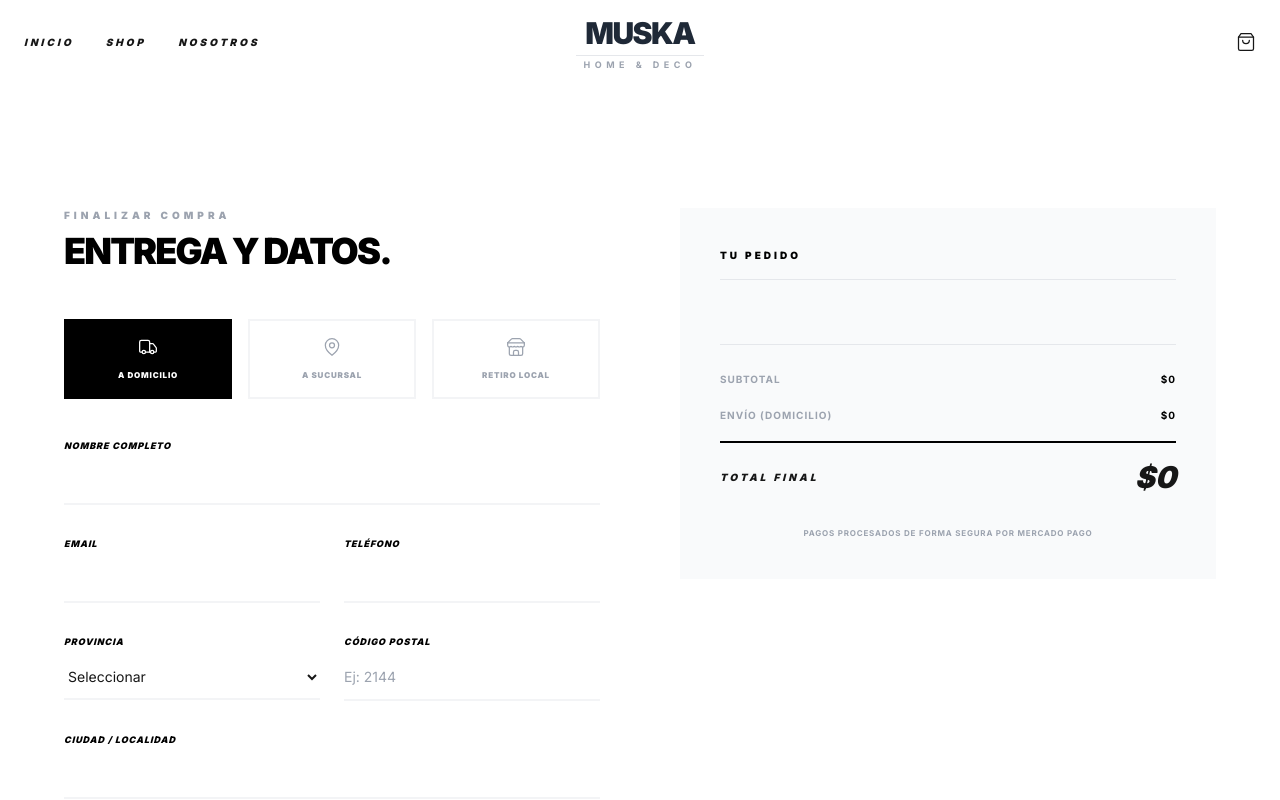
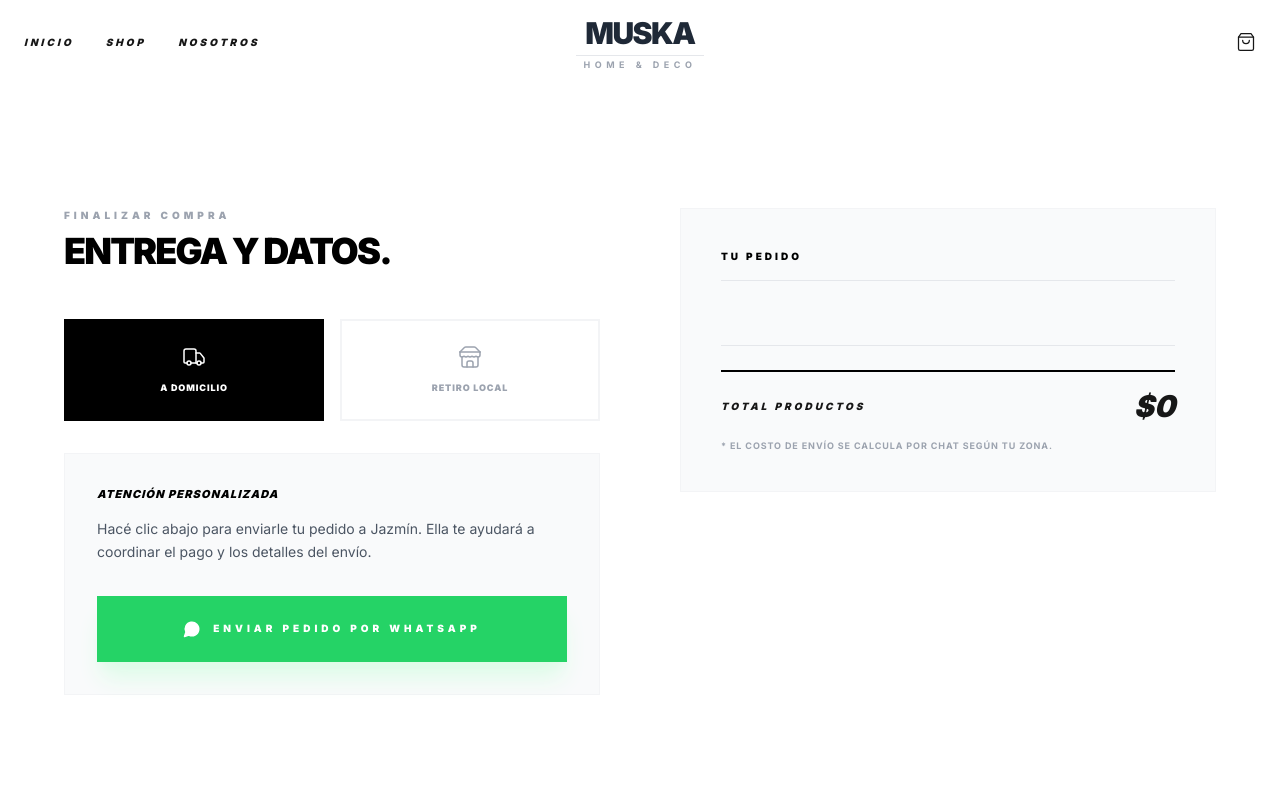
Before and after one commit to agusmerlo2005/muska2026, a Next.js app: page /checkout in a window 1280 px wide. Shown: the top 800 px of the page. Built offline with nearby package versions, Linux system fonts and the light colour scheme.

Commit message:
cambiando datos

```diff
--- a/src/app/checkout/page.tsx
+++ b/src/app/checkout/page.tsx
@@ -2,179 +2,85 @@
 
 import { useState } from 'react';
 import { useCart } from '@/hooks/useCart';
-import { Truck, MapPin, Store } from 'lucide-react';
-
-// Precios de referencia (Ajustalos con Jazmín según lo que cobre Andreani/Correo Argentino)
-const SHIPPING_RATES: { [key: string]: number } = {
-  'Santa Fe': 4500, // Santa Fe suele ser más barato si estás ahí
-  'CABA': 5500,
-  'GBA': 5800,
-  'Córdoba': 5200,
-  'Resto del País': 7500,
-};
+import { Truck, Store, MessageCircle } from 'lucide-react';
 
 export default function CheckoutPage() {
   const { cart } = useCart();
   const totalProducts = cart.reduce((acc, item) => acc + item.price * item.quantity, 0);
+  const [deliveryMethod, setDeliveryMethod] = useState<'domicilio' | 'retiro'>('domicilio');
 
-  const [loading, setLoading] = useState(false);
-  const [shippingCost, setShippingCost] = useState(0);
-  const [deliveryMethod, setDeliveryMethod] = useState('domicilio');
+  // Número de Jazmín ya configurado
+  const WHATSAPP_NUMBER = "5493471572730";
 
-  const [formData, setFormData] = useState({
-    name: '',
-    email: '',
-    phone: '',
-    address: '',
-    city: '',
-    province: '',
-    zipCode: '', // <-- Agregado
-    deliveryNotes: '',
-  });
+  const handleWhatsAppContact = () => {
+    // Si el carrito está vacío, no hace nada
+    if (cart.length === 0) return;
 
-  const finalTotal = totalProducts + (deliveryMethod === 'retiro' ? 0 : shippingCost);
+    // Construir lista de productos para el mensaje
+    const productList = cart.map(item => `- ${item.name} (x${item.quantity})`).join('\n');
 
-  const handleProvinceChange = (province: string) => {
-    const cost = SHIPPING_RATES[province] || SHIPPING_RATES['Resto del País'];
-    setShippingCost(cost);
-    setFormData({ ...formData, province });
-  };
+    const message = `¡Hola Jazmín! Vengo de la web y quiero coordinar el envío de mi compra.\n\n` +
+                    ` MÉTODO: ${deliveryMethod === 'domicilio' ? 'Envío a Domicilio' : 'Retiro Local'}\n` +
+                    ` PEDIDO:\n${productList}\n\n` +
+                    ` TOTAL: $${totalProducts.toLocaleString()}`;
 
-  const handleSubmit = async (e: React.FormEvent) => {
-    e.preventDefault();
-    if (!formData.province && deliveryMethod !== 'retiro') {
-      alert("Por favor seleccioná una provincia.");
-      return;
-    }
-    setLoading(true);
-
-    try {
-      const response = await fetch('/api/checkout', {
-        method: 'POST',
-        headers: { 'Content-Type': 'application/json' },
-        body: JSON.stringify({
-          items: cart,
-          formData,
-          total: finalTotal,
-          shippingCost: deliveryMethod === 'retiro' ? 0 : shippingCost
-        }),
-      });
-      const data = await response.json();
-      if (data.init_point) {
-        window.location.href = data.init_point;
-      } else {
-        alert('Hubo un error al procesar el pago.');
-      }
-    } catch (error) {
-      console.error(error);
-      alert('Error de conexión.');
-    } finally {
-      setLoading(false);
-    }
+    const encodedMessage = encodeURIComponent(message);
+    window.open(`https://wa.me/${WHATSAPP_NUMBER}?text=${encodedMessage}`, '_blank');
   };
 
   return (
     <div className="min-h-screen bg-white pt-32 pb-20 px-6">
       <div className="max-w-6xl mx-auto grid grid-cols-1 lg:grid-cols-2 gap-20">
 
-        {/* COLUMNA IZQUIERDA: FORMULARIO */}
+        {/* COLUMNA IZQUIERDA: SELECCIÓN DE ENTREGA */}
         <div>
           <h2 className="text-[10px] uppercase font-black tracking-[0.4em] text-gray-400 mb-2">Finalizar Compra</h2>
           <h1 className="text-4xl font-black uppercase tracking-tighter mb-12 text-black">Entrega y Datos.</h1>
 
-          <form onSubmit={handleSubmit} className="space-y-8">
+          <div className="space-y-8">
             {/* MÉTODOS DE ENVÍO */}
-            <div className="grid grid-cols-3 gap-4">
+            <div className="grid grid-cols-2 gap-4">
               <button
                 type="button"
                 onClick={() => setDeliveryMethod('domicilio')}
-                className={`flex flex-col items-center gap-3 p-4 border-2 transition-all ${deliveryMethod === 'domicilio' ? 'border-black bg-black text-white' : 'border-gray-100 text-gray-400 hover:border-gray-200'}`}
+                className={`flex flex-col items-center gap-3 p-6 border-2 transition-all ${deliveryMethod === 'domicilio' ? 'border-black bg-black text-white' : 'border-gray-100 text-gray-400 hover:border-gray-200'}`}
               >
-                <Truck size={20} strokeWidth={1.5} />
-                <span className="text-[8px] uppercase font-black tracking-widest text-center">A Domicilio</span>
+                <Truck size={24} strokeWidth={1.5} />
+                <span className="text-[9px] uppercase font-black tracking-widest text-center">A Domicilio</span>
               </button>
-              <button
-                type="button"
-                onClick={() => setDeliveryMethod('sucursal')}
-                className={`flex flex-col items-center gap-3 p-4 border-2 transition-all ${deliveryMethod === 'sucursal' ? 'border-black bg-black text-white' : 'border-gray-100 text-gray-400 hover:border-gray-200'}`}
-              >
-                <MapPin size={20} strokeWidth={1.5} />
-                <span className="text-[8px] uppercase font-black tracking-widest text-center">A Sucursal</span>
-              </button>
+
               <button
                 type="button"
                 onClick={() => setDeliveryMethod('retiro')}
-                className={`flex flex-col items-center gap-3 p-4 border-2 transition-all ${deliveryMethod === 'retiro' ? 'border-black bg-black text-white' : 'border-gray-100 text-gray-400 hover:border-gray-200'}`}
+                className={`flex flex-col items-center gap-3 p-6 border-2 transition-all ${deliveryMethod === 'retiro' ? 'border-black bg-black text-white' : 'border-gray-100 text-gray-400 hover:border-gray-200'}`}
               >
-                <Store size={20} strokeWidth={1.5} />
-                <span className="text-[8px] uppercase font-black tracking-widest text-center">Retiro Local</span>
+                <Store size={24} strokeWidth={1.5} />
+                <span className="text-[9px] uppercase font-black tracking-widest text-center">Retiro Local</span>
               </button>
             </div>
 
-            <div className="space-y-6">
-              {/* DATOS PERSONALES */}
-              <div className="space-y-1">
-                <label className="text-[9px] uppercase font-black tracking-widest text-black italic">Nombre Completo</label>
-                <input required type="text" className="w-full border-b-2 border-gray-100 py-3 focus:border-black outline-none text-sm" onChange={(e) => setFormData({...formData, name: e.target.value})} />
+            {/* BOTÓN WHATSAPP */}
+            <div className="bg-gray-50 p-8 border border-gray-100 space-y-4">
+              <p className="text-[11px] font-black uppercase tracking-widest text-black italic">Atención Personalizada</p>
+              <p className="text-sm text-gray-600 leading-relaxed">
+                Hacé clic abajo para enviarle tu pedido a Jazmín. Ella te ayudará a coordinar el pago y los detalles del envío.
+              </p>
+              <div className="pt-4">
+                 <button
+                  onClick={handleWhatsAppContact}
+                  disabled={cart.length === 0}
+                  className="w-full bg-[#25D366] text-white py-6 text-[10px] uppercase font-black tracking-[0.4em] hover:brightness-110 transition-all flex items-center justify-center gap-3 shadow-xl shadow-green-100 active:scale-[0.98]"
+                >
+                  <MessageCircle size={18} fill="white" />
+                  Enviar Pedido por WhatsApp
+                </button>
               </div>
-
-              <div className="grid grid-cols-2 gap-6">
-                <div className="space-y-1">
-                  <label className="text-[9px] uppercase font-black tracking-widest text-black italic">Email</label>
-                  <input required type="email" className="w-full border-b-2 border-gray-100 py-3 focus:border-black outline-none text-sm" onChange={(e) => setFormData({...formData, email: e.target.value})} />
-                </div>
-                <div className="space-y-1">
-                  <label className="text-[9px] uppercase font-black tracking-widest text-black italic">Teléfono</label>
-                  <input required type="tel" className="w-full border-b-2 border-gray-100 py-3 focus:border-black outline-none text-sm" onChange={(e) => setFormData({...formData, phone: e.target.value})} />
-                </div>
-              </div>
-
-              {/* DATOS DE ENVÍO (Solo si no es retiro) */}
-              {deliveryMethod !== 'retiro' && (
-                <>
-                  <div className="grid grid-cols-2 gap-6">
-                    <div className="space-y-1">
-                      <label className="text-[9px] uppercase font-black tracking-widest text-black italic">Provincia</label>
-                      <select required className="w-full border-b-2 border-gray-100 py-3 focus:border-black outline-none text-sm bg-white" onChange={(e) => handleProvinceChange(e.target.value)}>
-                        <option value="">Seleccionar</option>
-                        {Object.keys(SHIPPING_RATES).map(prov => <option key={prov} value={prov}>{prov}</option>)}
-                      </select>
-                    </div>
-                    <div className="space-y-1">
-                      <label className="text-[9px] uppercase font-black tracking-widest text-black italic">Código Postal</label>
-                      <input required type="text" placeholder="Ej: 2144" className="w-full border-b-2 border-gray-100 py-3 focus:border-black outline-none text-sm" onChange={(e) => setFormData({...formData, zipCode: e.target.value})} />
-                    </div>
-                  </div>
-
-                  <div className="space-y-1">
-                    <label className="text-[9px] uppercase font-black tracking-widest text-black italic">Ciudad / Localidad</label>
-                    <input required type="text" className="w-full border-b-2 border-gray-100 py-3 focus:border-black outline-none text-sm" onChange={(e) => setFormData({...formData, city: e.target.value})} />
-                  </div>
-
-                  <div className="space-y-1">
-                    <label className="text-[9px] uppercase font-black tracking-widest text-black italic">
-                      {deliveryMethod === 'domicilio' ? 'Dirección Exacta' : 'Nombre de la Sucursal Andreani/Correo'}
-                    </label>
-                    <input
-                      required
-                      type="text"
-                      placeholder={deliveryMethod === 'domicilio' ? "Calle 123, Piso 1, Depto A" : "Ej: Sucursal Centro"}
-                      className="w-full border-b-2 border-gray-100 py-3 focus:border-black outline-none text-sm"
-                      onChange={(e) => setFormData({...formData, address: e.target.value})}
-                    />
-                  </div>
-                </>
-              )}
             </div>
-
-            <button type="submit" disabled={loading || cart.length === 0} className="w-full bg-black text-white py-6 text-[10px] uppercase font-black tracking-[0.4em] hover:bg-gray-800 transition-colors mt-10">
-              {loading ? 'PROCESANDO...' : 'Confirmar y Pagar'}
-            </button>
-          </form>
+          </div>
         </div>
 
         {/* COLUMNA DERECHA: RESUMEN */}
-        <div className="bg-gray-50 p-10 lg:sticky lg:top-32 h-fit">
+        <div className="bg-gray-50 p-10 lg:sticky lg:top-32 h-fit border border-gray-100">
           <h3 className="text-[10px] uppercase font-black tracking-[0.3em] text-black mb-8 border-b pb-4">Tu Pedido</h3>
 
           <div className="space-y-6 mb-8 max-h-[40vh] overflow-y-auto pr-2">
@@ -194,24 +100,15 @@ export default function CheckoutPage() {
             ))}
           </div>
 
-          <div className="border-t border-gray-200 pt-6 space-y-4 text-sm font-medium">
-             <div className="flex justify-between text-[10px] uppercase font-bold text-gray-400 tracking-widest">
-                <span>Subtotal</span>
-                <span className="text-black">${totalProducts.toLocaleString()}</span>
+          <div className="border-t border-gray-200 pt-6 space-y-4">
+             <div className="flex justify-between items-center pt-4 border-t-2 border-black">
+                <span className="text-[10px] uppercase font-black tracking-[0.3em] italic">Total Productos</span>
+                <span className="text-3xl font-black italic">${totalProducts.toLocaleString()}</span>
              </div>
-             <div className="flex justify-between text-[10px] uppercase font-bold text-gray-400 tracking-widest">
-                <span>Envío ({deliveryMethod})</span>
-                <span className="text-black">{deliveryMethod === 'retiro' ? 'GRATIS' : `$${shippingCost.toLocaleString()}`}</span>
-             </div>
-             <div className="flex justify-between items-center pt-4 border-t-2 border-black">
-                <span className="text-[10px] uppercase font-black tracking-[0.3em] italic">Total Final</span>
-                <span className="text-3xl font-black italic">${finalTotal.toLocaleString()}</span>
-             </div>
+             <p className="text-[9px] font-bold text-gray-400 uppercase tracking-widest leading-tight">
+               * El costo de envío se calcula por chat según tu zona.
+             </p>
           </div>
-
-          <p className="text-[8px] text-gray-400 uppercase mt-8 text-center tracking-widest font-bold">
-            Pagos procesados de forma segura por Mercado Pago
-          </p>
         </div>
 
       </div>
```
